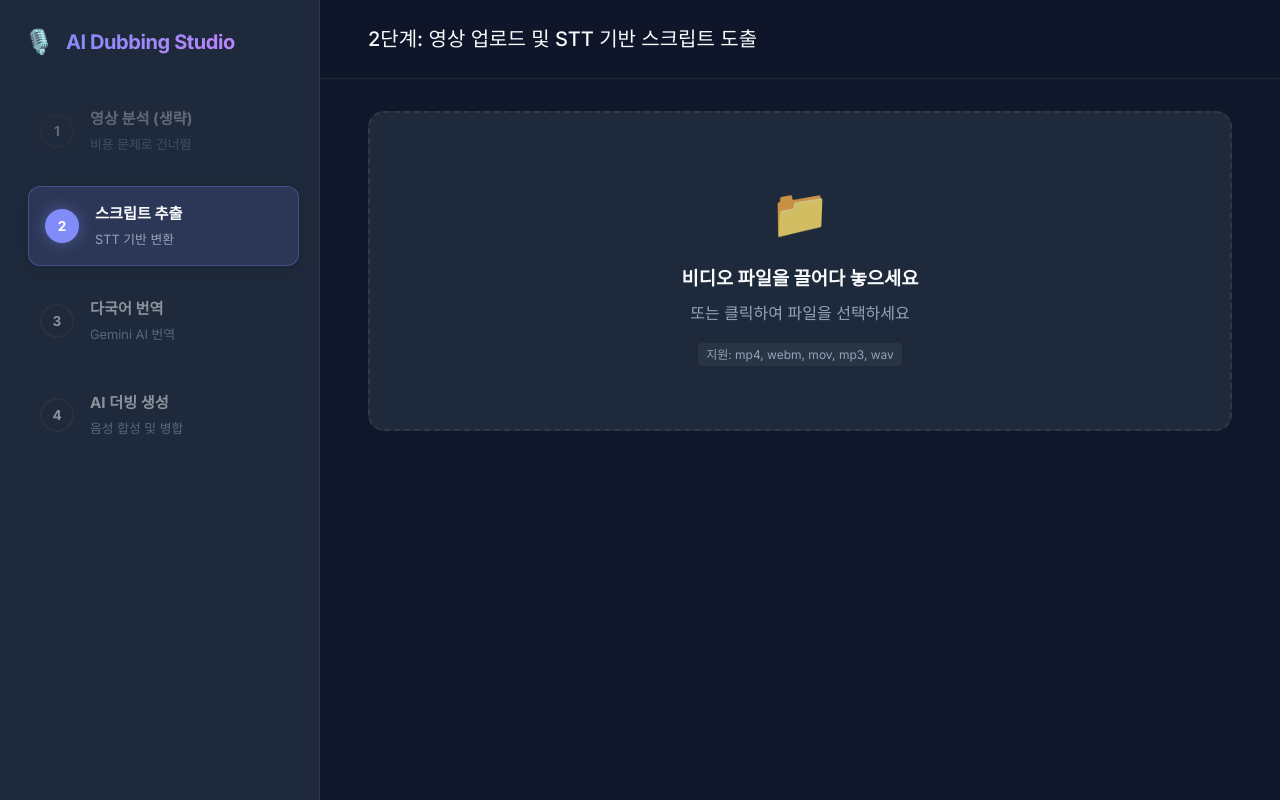
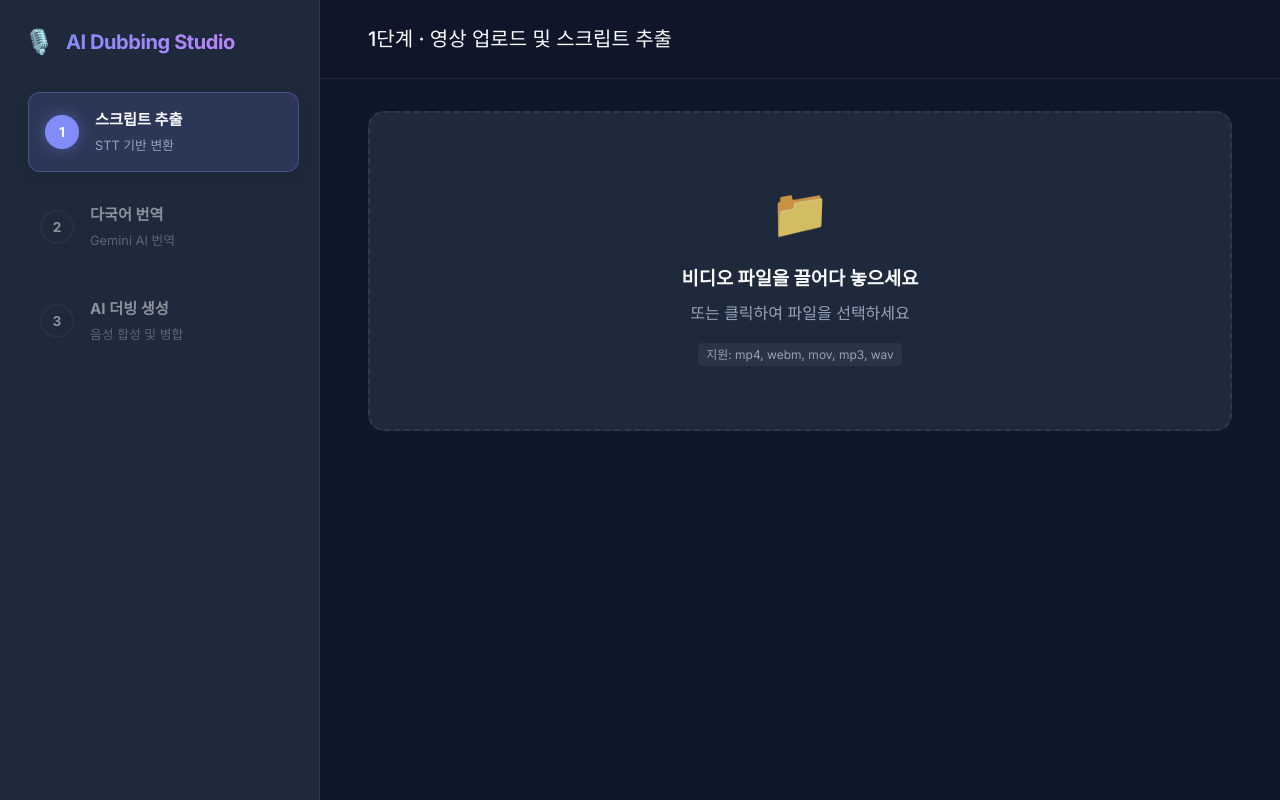
Before and after one commit to jsbyun0301-bot/AI-dubbing-app, a website: page public/index.html in a window 1280 px wide. Drawn offline with Linux system fonts and the light colour scheme.

Commit message:
docs: README 추가 및 단계 표시 정리
- README.md 작성 (동작 흐름 · 실행 방법 · 키 처리 방식 · 프로젝트 구조)
- 스크린샷 추가 (docs/screenshot.png)
- 미구현으로 남아 있던 "영상 분석 (생략) / 비용 문제로 건너뜀" 단계 제거,
  실제 흐름에 맞춰 3단계로 재정리
- npm start 스크립트 및 package.json description 추가

Co-Authored-By: Claude Opus 5 <noreply@anthropic.com>

```diff
--- a/package.json
+++ b/package.json
@@ -1,10 +1,11 @@
 {
   "name": "ai-dubbing-app",
   "version": "1.0.0",
-  "description": "",
+  "description": "AI 더빙 웹앱 — 영상에서 스크립트를 추출해 번역하고, 음성을 합성해 다시 영상에 입힙니다.",
   "main": "index.js",
   "scripts": {
-    "test": "echo \"Error: no test specified\" && exit 1"
+    "start": "node server.js",
+    "dev": "node server.js"
   },
   "keywords": [],
   "author": "",
--- a/public/index.html
+++ b/public/index.html
@@ -18,32 +18,23 @@
                 <h1>AI Dubbing Studio</h1>
             </div>
 
-            <!-- Settings Panel removed as per user request (API keys handled via server / Fallback Gemimi) -->
-
             <div class="steps-indicator">
-                <div class="step disabled" id="step-1-nav" style="opacity: 0.3;">
+                <div class="step active" id="step-2-nav">
                     <div class="step-num">1</div>
-                    <div class="step-desc">
-                        <h4>영상 분석 (생략)</h4>
-                        <p>비용 문제로 건너뜀</p>
-                    </div>
-                </div>
-                <div class="step active" id="step-2-nav">
-                    <div class="step-num">2</div>
                     <div class="step-desc">
                         <h4>스크립트 추출</h4>
                         <p>STT 기반 변환</p>
                     </div>
                 </div>
                 <div class="step" id="step-3-nav" style="opacity: 0.5;">
-                    <div class="step-num">3</div>
+                    <div class="step-num">2</div>
                     <div class="step-desc">
                         <h4>다국어 번역</h4>
                         <p id="translation-step-subtitle">Gemini AI 번역</p>
                     </div>
                 </div>
                 <div class="step" id="step-4-nav" style="opacity: 0.5;">
-                    <div class="step-num">4</div>
+                    <div class="step-num">3</div>
                     <div class="step-desc">
                         <h4>AI 더빙 생성</h4>
                         <p>음성 합성 및 병합</p>
@@ -55,7 +46,7 @@
         <!-- Main Content Area -->
         <main class="main-content">
             <header class="top-nav">
-                <h2 id="main-header">2단계: 영상 업로드 및 STT 기반 스크립트 도출</h2>
+                <h2 id="main-header">1단계 · 영상 업로드 및 스크립트 추출</h2>
             </header>
 
             <div class="content-body" id="step-content">
```
Also changed, not shown: README.md (added), docs/screenshot.png (added).
